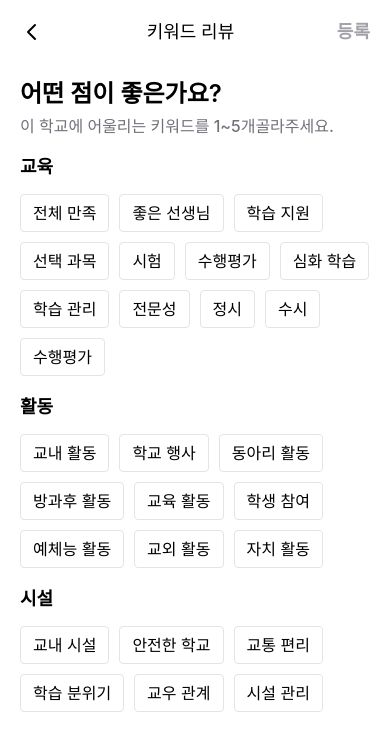
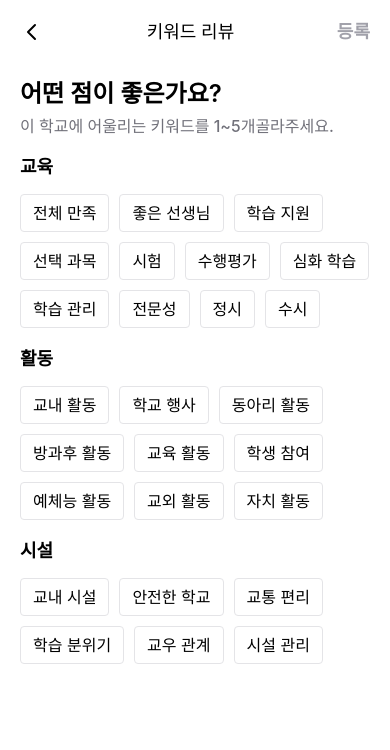
Before and after one commit to MEOGO-DSM/MEOGO_Frontend_V2, a React Native app: screen /KeywordReview in a window 390 px wide. Shown: the top 750 px of the page. Built offline with nearby package versions, Linux system fonts and the light colour scheme.

Commit message:
del :: 중복 내용 제거

```diff
--- a/src/app/dummy/reviewKeywordValue.ts
+++ b/src/app/dummy/reviewKeywordValue.ts
@@ -1,5 +1,5 @@
 export const reviewKeywordValue = [
-    {title: "교육", content: ["전체 만족", "좋은 선생님", "학습 지원", "선택 과목", "시험", "수행평가", "심화 학습", "학습 관리", "전문성", "정시", "수시", "수행평가"]},
+    {title: "교육", content: ["전체 만족", "좋은 선생님", "학습 지원", "선택 과목", "시험", "수행평가", "심화 학습", "학습 관리", "전문성", "정시", "수시"]},
     {title: "활동", content: ["교내 활동", "학교 행사", "동아리 활동", "방과후 활동", "교육 활동", "학생 참여", "예체능 활동", "교외 활동", "자치 활동"]},
     {title: "시설", content: ["교내 시설", "안전한 학교", "교통 편리", "학습 분위기", "교우 관계", "시설 관리"]}
 ]
```
